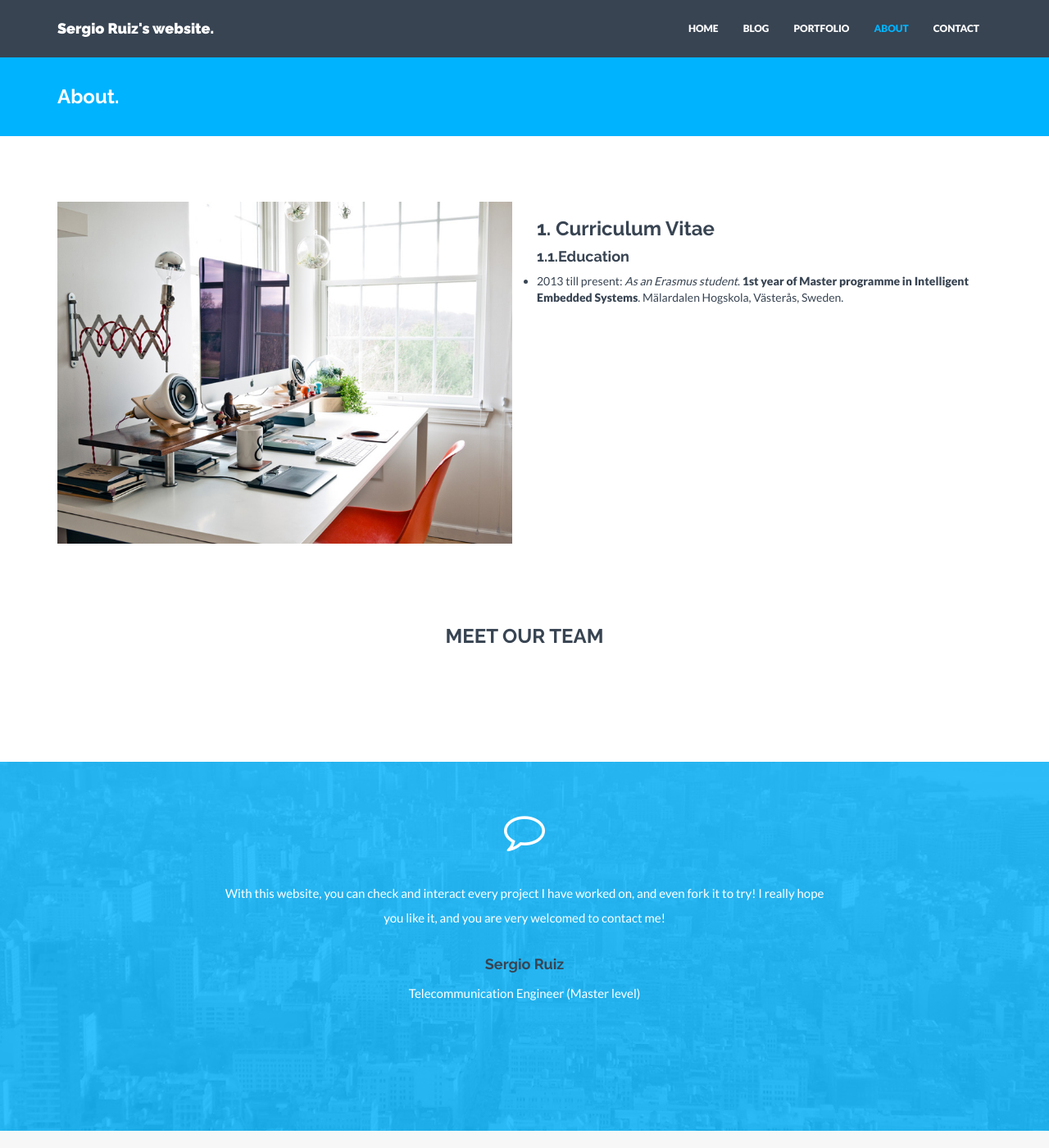
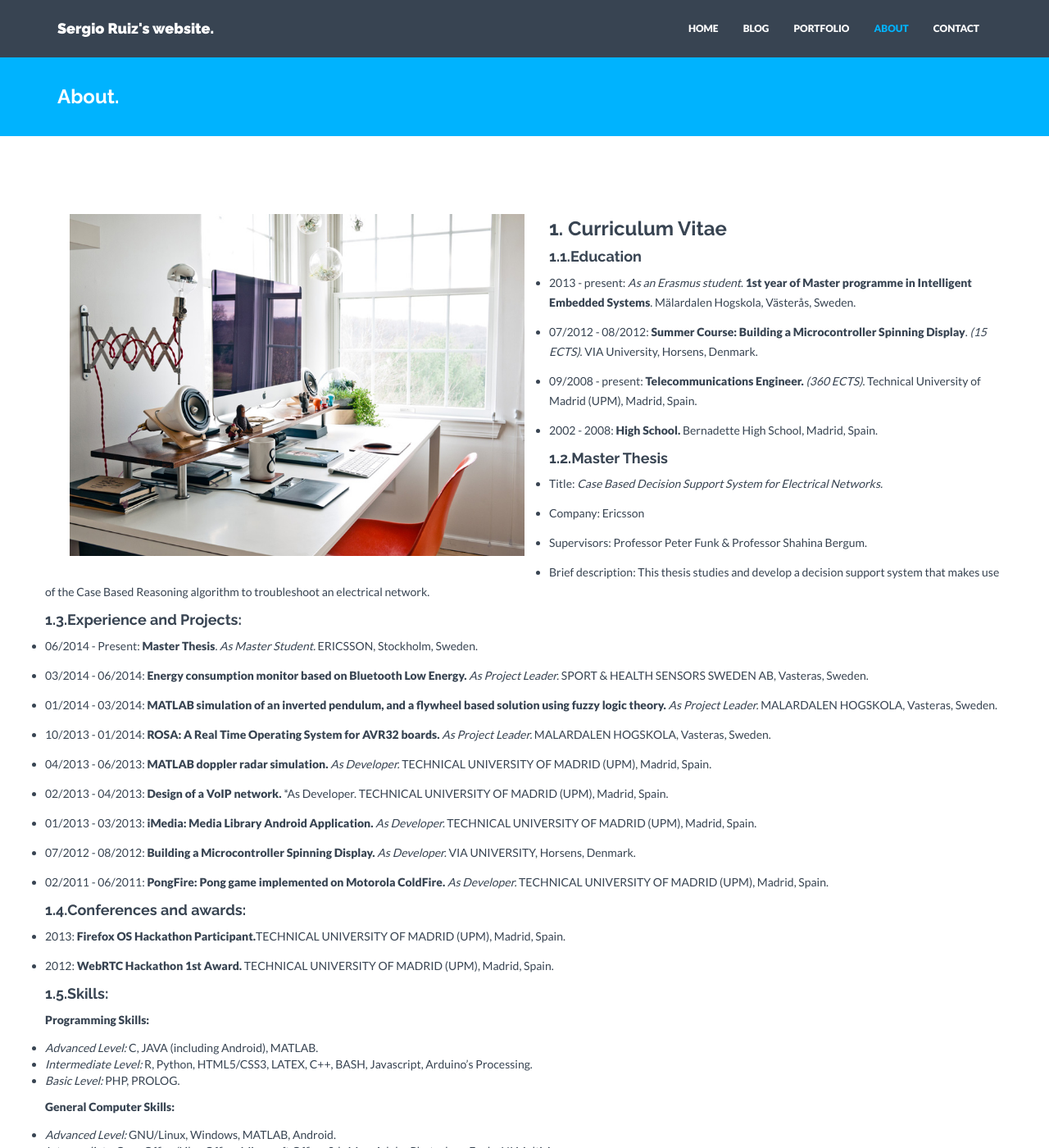
Before and after one commit to sejoruiz/sejoruiz.github.io, a Jekyll site: the page built from about.md, in a window 1280 px wide and 1400 px high. Shown: the whole window at 82% size. Built offline with Jekyll 4.4.1, drawn with Linux system fonts in a browser that asks for light colours; nearby versions of some CDN libraries; Markdown is read by kramdown in place of the engine named in the settings; some of the changed text lies outside the part shown.

Commit message:
Corrected a few details. Reorganized the website. We are close to the final version

```diff
--- a/_config.yml
+++ b/_config.yml
@@ -28,9 +28,9 @@ social:
   - title: google-plus
     url: https://plus.google.com/+SejoRuiz
   - title: linkedin
-    url: es.linkedin.com/in/sergioruizpena/
+    url: https://es.linkedin.com/in/sergioruizpena/
   - title: github
-    url: https://github.com/sejorules
+    url: https://github.com/sejoruiz
   - title: envelope
     url: mailto:sejoruiz@gmail.com
 # Postal address (add as many lines as necessary). Shown in footer and on Contact page.
@@ -40,29 +40,33 @@ address:
     - 723 40, Västeras,
     - Sweden.
 email: sejoruiz@gmail.com
-tel: +46-72-0499-528
-
-
+tel: +46-072-0499-528
+github: https://github.com/sejoruiz
+linkedin: https://es.linkedin.com/in/sergioruizpena/
+googleplus: https://plus.google.com/+SejoRuiz
 ### GENERAL DATA FOR VARIOUS LOCATIONS ###
 
 # Members information. Shown on About page.
 
 # Clients information. Shown on Home and About pages.
 ext_resources:
-  - name: dribbble
-    img: client01.png
-  - name: Code is Poetry
-    img: client02.png
-  - name: Vimeo
-    img: client03.png
-  - name: VimeoPro
-    img: client04.png
-
+  - name: Jekyll
+    img: jekyll.png
+    url: http://www.jekyllrb.com
+  - name: Raspberry
+    img: raspberry.png
+    url: http://www.raspberrypi.org
+  - name: GitHub
+    img: github.png
+    url: http://www.github.com
+  - name: ArchLinux
+    img: arch.png
+    url: http://www.archlinux.org
 # Short text about your company. Shown in footer on every page and also separately on Home and Contact page.
-about: "I am a telecommunication engineer (Master level) with lots of projects in my head. I was born in Spain, but I'm currently living in Sweden, in Västeras. I have always shown interest about the technology, so it's very exciting to run this website with some of my current work. I hope I can share as many projects as possible. Oh, and if you like any project, you can always grab the code from GitHub. You can also contact me if you have any suggestion, question, or any other reason."
+about: "I am a telecommunication engineer (Master level) with lots of projects in my head. I was born in Spain, but I'm currently living in Sweden, in Västeras. I have always shown interest about the technology, so it's very exciting to run this website with some of my current work. I hope I can share as many projects as possible. Oh, and if you like any project, you can always grab the code from GitHub. You can also email me if you have any suggestion, question, or any other reason."
 
 # Testimonial content. Shown on Home and About page.
 testimonial:
     message: "With this website, you can check and interact every project I have worked on, and even fork it to try! I really hope you like it, and you are very welcomed to contact me!"
     author: Sergio Ruiz
-    position: Telecommunication Engineer (Master level)
+    position: Telecommunication Engineer
--- a/_includes/css/style.css
+++ b/_includes/css/style.css
@@ -475,3 +475,8 @@ csmall {
     margin-right: auto;
 
 }
+
+/* Personalization */
+#aboutimg {
+    margin: 15px;
+}
--- a/_includes/members.html
+++ /dev/null
@@ -1,26 +0,0 @@
-<div class="container mtb">
-    <div class="row centered">
-        <h3 class="mb">MEET OUR TEAM</h3>
-
-        {% for member in site.members %}
-        <div class="col-lg-3 col-md-3 col-sm-3">
-            <div class="he-wrap tpl6">
-            <img src="{{ "/assets/img/members/" | prepend: site.baseurl }}{{ member.img }}" alt="">
-                <div class="he-view">
-                    <div class="bg a0" data-animate="fadeIn">
-                        <h3 class="a1" data-animate="fadeInDown">Contact Me:</h3>
-                        {% for entry in member.social %}
-                            <a href="{{ entry.url }}" class="dmbutton a2" data-animate="fadeInUp"><i class="fa fa-{{ entry.title }}"></i></a>
-                        {% endfor %}
-                    </div><!-- he bg -->
-                </div><!-- he view -->
-            </div><!-- he wrap -->
-            <h4>{{ member.name }}</h4>
-            <h5 class="ctitle">{{ member.position }}</h5>
-            <p>{{ member.text }}</p>
-            <div class="hline"></div>
-        </div><! --/col-lg-3 -->
-        {% endfor %}
-
-    </div><! --/row -->
-</div><! --/container -->
--- a/_layouts/about.html
+++ b/_layouts/about.html
@@ -4,15 +4,16 @@ layout: default
 {% include wrap.html %}
 <div class="container mtb">
     <div class="row">
-        <div class="col-lg-6">
+        <div class="col-lg-6" id="aboutimg">
     		<img class="img-responsive" src="{{ "/assets/img/about.jpg" | prepend: site.baseurl }}" alt="">
 			</div>
 
-        <div class="col-lg-6">
+        <!--div class="col-lg-6"-->
+        <div id="abouttext">
     		{{ content }}
-    	</div>
+        </div>
+    	<!--/div-->
     </div><! --/row -->
 </div><! --/container -->
-{% include members.html %}
 {% include testimonial.html %}
-{% include clients.html %}
+{% include externalresources.html %}
--- a/_layouts/index.html
+++ b/_layouts/index.html
@@ -6,4 +6,3 @@ layout: default
   {{ content }}
 
 {% include testimonial.html %}
-{% include clients.html %}
--- a/about.md
+++ b/about.md
@@ -6,4 +6,77 @@ permalink: /about/
 ###1. Curriculum Vitae
 ####1.1.Education
 
--	2013 till present: *As an Erasmus student*. **1st year of Master programme in Intelligent Embedded Systems**. Mälardalen Hogskola, Västerås, Sweden.
+-   2013 - present: *As an Erasmus student*. **1st year of Master programme in Intelligent Embedded Systems**. Mälardalen Hogskola, Västerås, Sweden.
+
+
+-   07/2012 - 08/2012: **Summer Course: Building a Microcontroller Spinning Display**. *(15 ECTS)*. VIA University, Horsens, Denmark.
+
+
+-   09/2008 - present: **Telecommunications Engineer.** *(360 ECTS)*. Technical University of Madrid (UPM), Madrid, Spain.
+
+
+-   2002 - 2008: **High School.** Bernadette High School, Madrid, Spain.
+
+####1.2.Master Thesis
+
+-   Title: *Case Based Decision Support System for Electrical Networks.*
+
+-   Company: Ericsson
+
+-   Supervisors: Professor Peter Funk & Professor Shahina Bergum.
+
+-   Brief description: This thesis studies and develop a decision support system that makes use of the Case Based Reasoning algorithm to troubleshoot an electrical network.
+
+####1.3.Experience and Projects:
+
+-   06/2014 - Present: **Master Thesis**. *As Master Student.* ERICSSON, Stockholm, Sweden.
+
+-   03/2014 - 06/2014: **Energy consumption monitor based on Bluetooth Low Energy.** *As Project Leader.* SPORT & HEALTH SENSORS SWEDEN AB, Vasteras, Sweden.
+
+-   01/2014 - 03/2014: **MATLAB simulation of an inverted pendulum, and a flywheel based solution using fuzzy logic theory.** *As Project Leader.* MALARDALEN HOGSKOLA, Vasteras, Sweden.
+
+-   10/2013 - 01/2014: **ROSA: A Real Time Operating System for AVR32 boards.** *As Project Leader.* MALARDALEN HOGSKOLA, Vasteras, Sweden.
+
+-   04/2013 - 06/2013: **MATLAB doppler radar simulation.** *As Developer.* TECHNICAL UNIVERSITY OF MADRID (UPM), Madrid, Spain.
+
+-   02/2013 - 04/2013: **Design of a VoIP network.** *As Developer. TECHNICAL UNIVERSITY OF MADRID (UPM), Madrid, Spain.
+
+-   01/2013 - 03/2013: **iMedia: Media Library Android Application.** *As Developer.*  TECHNICAL UNIVERSITY OF MADRID (UPM), Madrid, Spain.
+
+-   07/2012 - 08/2012: **Building a Microcontroller Spinning Display.** *As Developer.* VIA UNIVERSITY, Horsens, Denmark.
+
+-   02/2011 - 06/2011: **PongFire: Pong game implemented on Motorola ColdFire.** *As Developer.* TECHNICAL UNIVERSITY OF MADRID (UPM), Madrid, Spain.
+
+####1.4.Conferences and awards:
+
+-   2013: **Firefox OS Hackathon Participant.**TECHNICAL UNIVERSITY OF MADRID (UPM), Madrid, Spain.
+
+-   2012: **WebRTC Hackathon 1st Award.** TECHNICAL UNIVERSITY OF MADRID (UPM), Madrid, Spain.
+
+####1.5.Skills:
+**Programming Skills:**
+
+-   *Advanced Level:* C, JAVA (including Android), MATLAB.
+-   *Intermediate Level:* R, Python, HTML5/CSS3, LATEX, C++, BASH, Javascript, Arduino's Processing.
+-   *Basic Level:* PHP, PROLOG.
+
+**General Computer Skills:**
+
+-   *Advanced Level:* GNU/Linux, Windows, MATLAB, Android.
+-   *Intermediate:* OpenOffice/LibreOffice, Microsoft Office, 3ds Max, Adobe Photoshop, Eagle, NI Multisim.
+-   *Basic:* iOS.
+
+####1.6.Languages:
+
+-   **Spanish:** Mother Tongue.
+-   **English:** Fluent in speech and writing.
+-   **French:** Basic.
+-   **Swedish:** Basic words and phrases.
+
+###2.Interests:
+-   **Reading:** It’s one of my favorite activities. As an avid reader, I really get interested when there is something new to learn. I consider myself a very curious person, and reading is one of the best ways to discover something.
+-   **Piano:**I’ve been playing piano since I can remember, whenever I had time. I really enjoy the Piano. One of the most challenging instruments, people say, but on the other hand, you can make yourself shiver when you play it. I can also say I’m a big fan of the music in general.
+-   **Sport:** My favorite one is skiing, but I also practice swimming, paddle tennis, basketball, hiking, running and mountain biking.
+-   **Technology:** I am a big fan of the technology. Whether it is about mobile OS, new electronic devices or network systems, I like to spend read news about technology. I have also done some projects by myself related with computer science, and network security.
+-   **Drawing:** Despite I don’t consider myself a good drawer, I like to sit down, put some relaxing music, and start drawing a picture.
+-   **Gardening:** Last but not least, I like the nature, and I enjoy taking care of a piece of it.
```
Also changed, not shown: contact.html (+10 -12 lines), _includes/externalresources.html (renamed from _includes/clients.html), assets/img/ext_resources/arch.png (added), assets/img/ext_resources/github.png (added), assets/img/ext_resources/jekyll.png (added), assets/img/ext_resources/raspberry.png (added), assets/img/members/team01.jpg (deleted), assets/img/members/team02.jpg (deleted), assets/img/members/team03.jpg (deleted), assets/img/members/team04.jpg (deleted).
